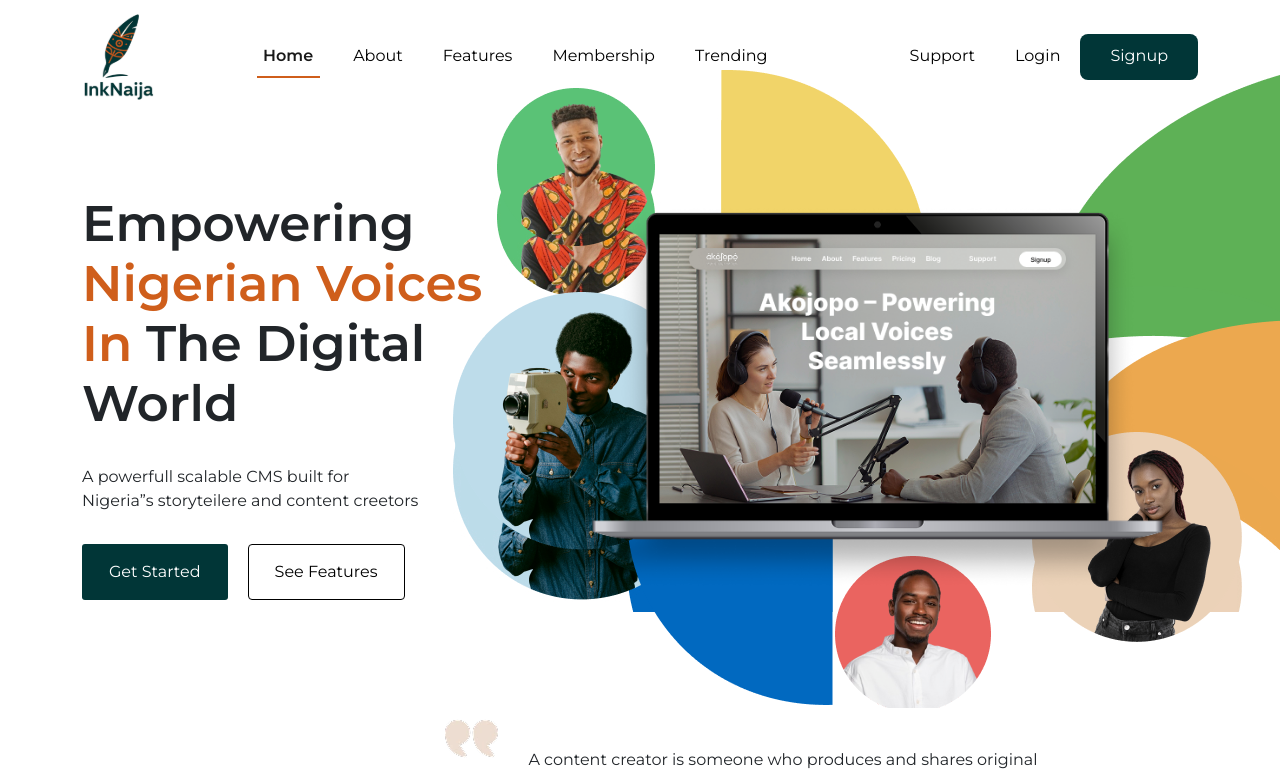
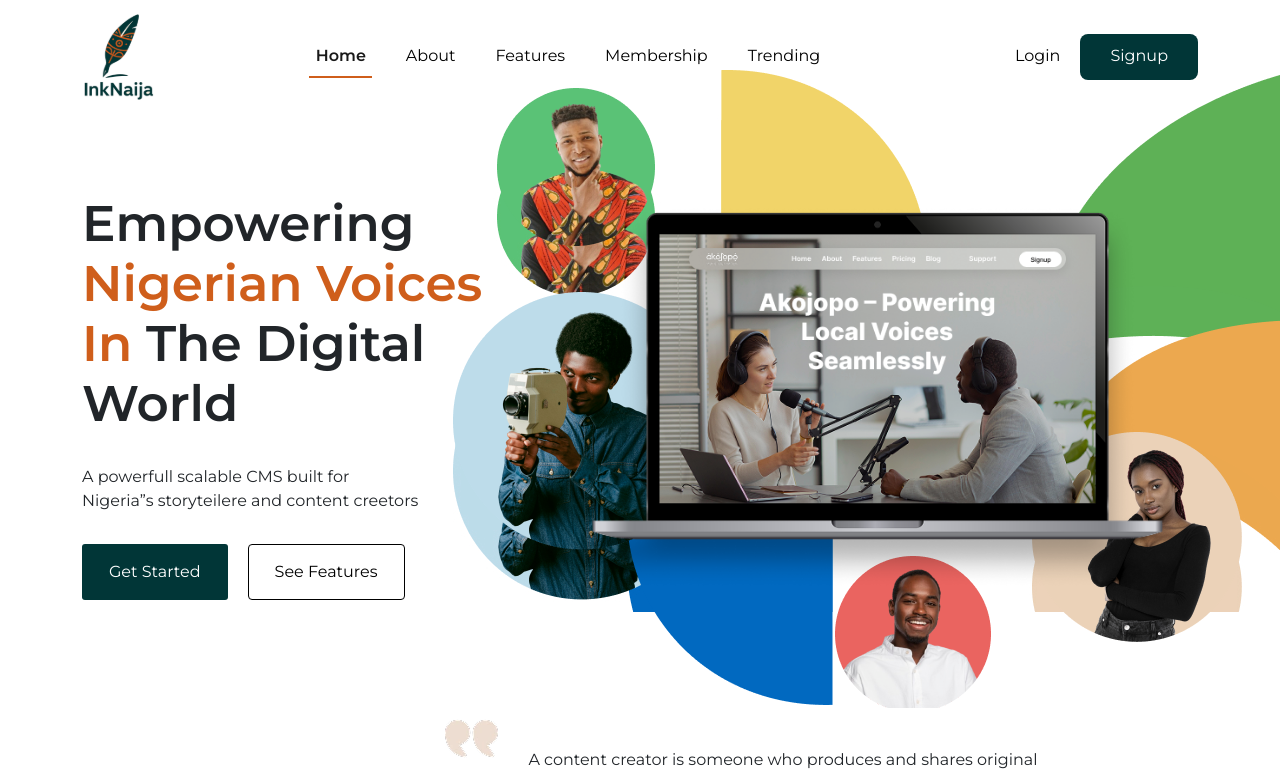
Before and after one commit to ascinate/akojopo, a Next.js app: page / in a window 1280 px wide. Shown: the top 775 px of the page. Built offline with nearby package versions, Linux system fonts and the light colour scheme.

Commit message:
Update HomeNavbar.jsx

```diff
--- a/src/app/components/HomeNavbar.jsx
+++ b/src/app/components/HomeNavbar.jsx
@@ -14,9 +14,8 @@
     ];
 
     const mianright = [
-        { id: 6, title: 'Support', href: '/contactus' },
-        { id: 7, title: 'Login', href: '/login' },
-        { id: 8, title: 'Signup', href: '/signup' },
+        { id: 6, title: 'Login', href: '/login' },
+        { id: 7, title: 'Signup', href: '/signup' },
     ];
     const pathname = usePathname();
     return (
```
